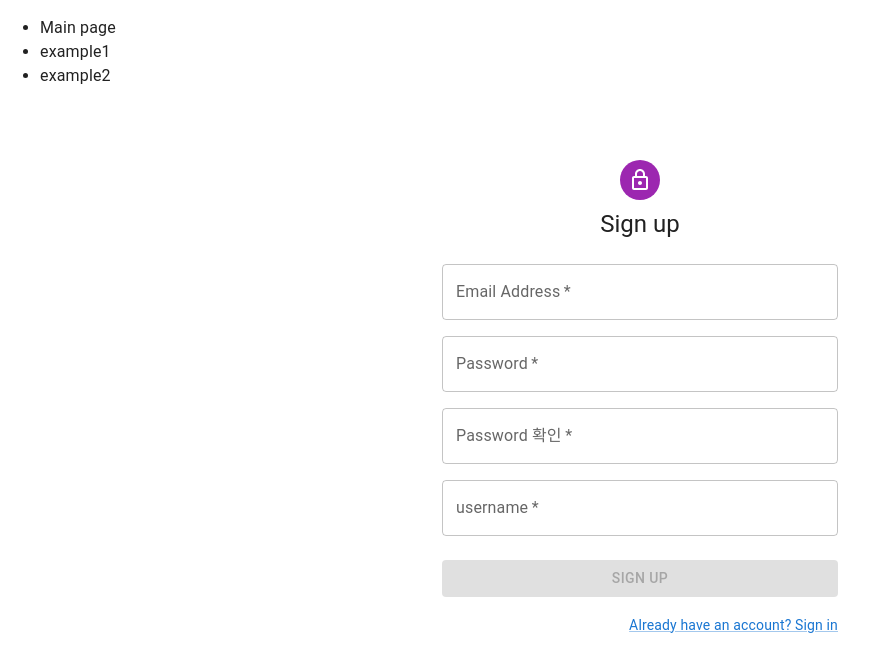
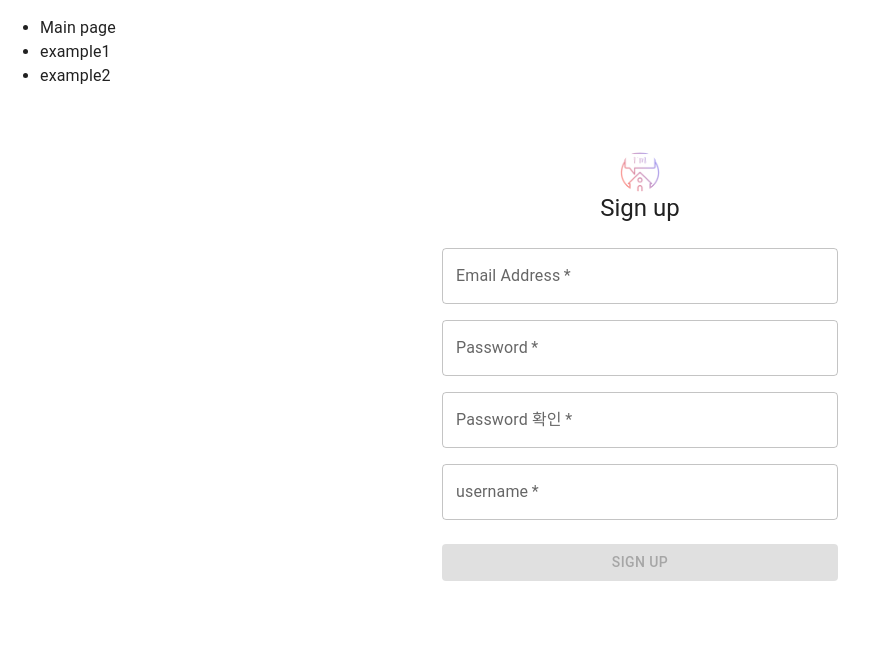
Before and after one commit to InfoMansion/InfoMansion, a Next.js app in the folder frontend/: page /signup in a window 1280 px wide. Shown: the top 672 px of the page, without its empty margins (0-878 px from the left). Built offline with nearby package versions, Linux system fonts and the light colour scheme.

Commit message:
feat-signup-avatar로고

```diff
--- a/frontend/pages/signup.js
+++ b/frontend/pages/signup.js
@@ -76,7 +76,7 @@ export default function SignUp() {
             alignItems: 'center',
           }}
         >
-          <Avatar sx={{ m: 1, bgcolor: 'secondary.main' }}>
+          <Avatar src='/logo.png'>
             <LockOutlinedIcon />
           </Avatar>
           <Typography component="h1" variant="h5">
@@ -141,13 +141,6 @@ export default function SignUp() {
             >
               Sign Up
             </Button>
-            <Grid container justifyContent="flex-end">
-              <Grid item>
-                <Link href="/" variant="body2">
-                  Already have an account? Sign in
-                </Link>
-              </Grid>
-            </Grid>
           </Box>
         </Box>
       </Container>
```
